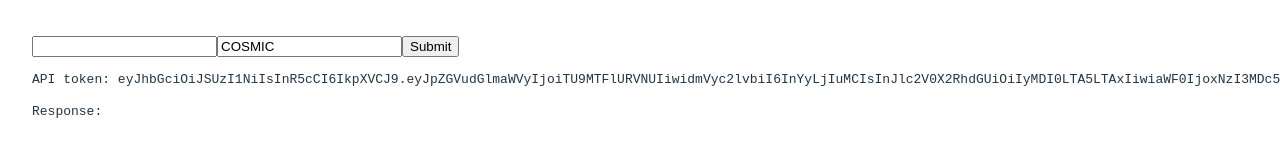
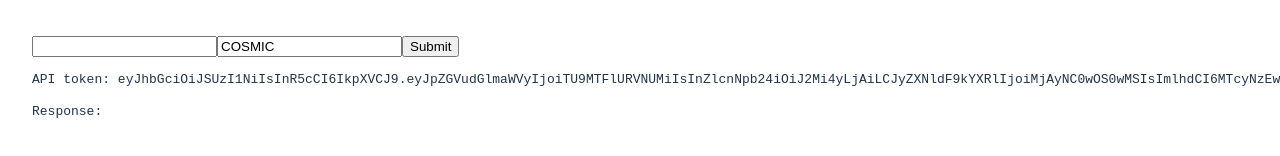
Before and after one commit to msalehprofile/jagex-tech-task, a React (Vite) app: page / in a window 1280 px wide. Shown: the part 424-580 px from the top of the page. Built offline with nearby package versions, Linux system fonts and the light colour scheme; no server answers.

Commit message:
committing, so can go on to styling what I have completed

```diff
--- a/src/App.tsx
+++ b/src/App.tsx
@@ -14,9 +14,7 @@ import { FormEvent, useEffect, useState } from "react";
 import { Route, Routes } from "react-router-dom";
 
 function App() {
-  const [token, setToken] = useState<string>(
-    "eyJhbGciOiJSUzI1NiIsInR5cCI6IkpXVCJ9.eyJpZGVudGlmaWVyIjoiTU9MTFlURVNUIiwidmVyc2lvbiI6InYyLjIuMCIsInJlc2V0X2RhdGUiOiIyMDI0LTA5LTAxIiwiaWF0IjoxNzI3MDc5MjQxLCJzdWIiOiJhZ2VudC10b2tlbiJ9.naY6mPAdQUsoek3Swh6fdNnLu5OKMORTSbvxUXc3ktNkNfVmVha-5b6tI-_6zxkXX-0mV5ae14juhmiKXM4vFjfjLA_oFbGr2D0W7Ia-TSpF7r1AdZEjO6dywh8omL5TDKq67EkhvOFukOTC0jbE6yY6YVA7svoOy3fBvlq3DMddjNBCwA56hRkXFI9lkB_C6chgJGE49LJbkdwqH0YaVgvX04H0QM1EGo7HHKhyttYUSBYMGTC05dQoMO4etUwlb3Uh5WA91RgX7R-mFVVF4f3038_BU-l6p_MO16flcifYx9YVGy6AXYacRday0w8T7p15BMvyQtVGOBFd5r-ZyA"
-  );
+  const [token, setToken] = useState<string>( "eyJhbGciOiJSUzI1NiIsInR5cCI6IkpXVCJ9.eyJpZGVudGlmaWVyIjoiTU9MTFlURVNUMiIsInZlcnNpb24iOiJ2Mi4yLjAiLCJyZXNldF9kYXRlIjoiMjAyNC0wOS0wMSIsImlhdCI6MTcyNzEwNjkwMSwic3ViIjoiYWdlbnQtdG9rZW4ifQ.ACbjx1eeP4bfevcdysQ2_HrFtoHI6rllfu1WzWdcwfKv4h9r9-JkpqeAlDWdoxQkM557TkUAUWnWL8JnOOjA5MscBj5OUhUfNpxm78kmSzPlK5_AzN8bWplje2ImzmoGqXK7NUZFCSgzSv8dz9I__NpVDCQtOKw7UeV1-Dt2P_whzJk8RWDufyXIglZthAXAxByI9jlSmliEzUuSWvGJnc0lrHvzhi4XPwdKEfw2ure8xrRyCpt-728lDB5mr2ovymr_EmD3aYfn-NfADkTsXULfzmnrWdbT_D-XKdwgSY3QcCBZXmuM-Vx6mvq6QfbSeEA2p5wfry-h7VMfJZsJiQ" );
   const [resp, setResp] = useState("");
   const [form, setForm] = useState({ symbol: "", faction: "COSMIC" });
   const [agentDetails, setAgentDetails] = useState<AgentDetails>();
--- a/src/BuyAShip/BuyAShip.tsx
+++ b/src/BuyAShip/BuyAShip.tsx
@@ -14,7 +14,7 @@ const BuyAShip = ({shipYardLocations, token, system, setAgentAndShipDetails}: Bu
     console.log(shipYardLocations)
   return (
     <div>
-       {shipYardLocations?.map((location) => <ShipCard setAgentAndShipDetails={setAgentAndShipDetails} system={system} token={token} location={location}/>)}
+       {shipYardLocations?.map((location, i) => <ShipCard key={i} setAgentAndShipDetails={setAgentAndShipDetails} system={system} token={token} location={location}/>)}
     </div>
   )
 }
--- a/src/ShipButton/ShipButton.tsx
+++ b/src/ShipButton/ShipButton.tsx
@@ -19,7 +19,7 @@ const ShipButton = ({ ship, location, token, setShipInThisLocation, setAgentAndS
 
     if (location != undefined) {
         console.log(ship.type)
-        console.log( location.symbol)
+        console.log(location.symbol)
         const resp = await fetch("https://api.spacetraders.io/v2/my/ships", {
           method: "POST",
           headers: {
@@ -33,7 +33,7 @@ const ShipButton = ({ ship, location, token, setShipInThisLocation, setAgentAndS
         });
 
         const selectedShipData = await resp.json();
-
+        console.log(selectedShipData)
         if (resp.ok) {
           setAgentAndShipDetails(selectedShipData)
           console.log("selected ship" , selectedShipData)
@@ -44,7 +44,6 @@ const ShipButton = ({ ship, location, token, setShipInThisLocation, setAgentAndS
       }
 
   };
-  selectChosenShip()
 
   return (
     <div>
```
